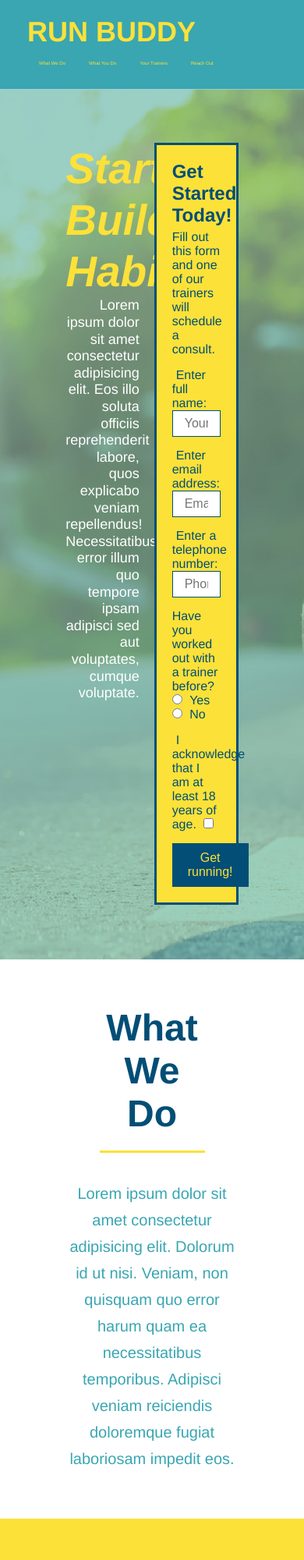
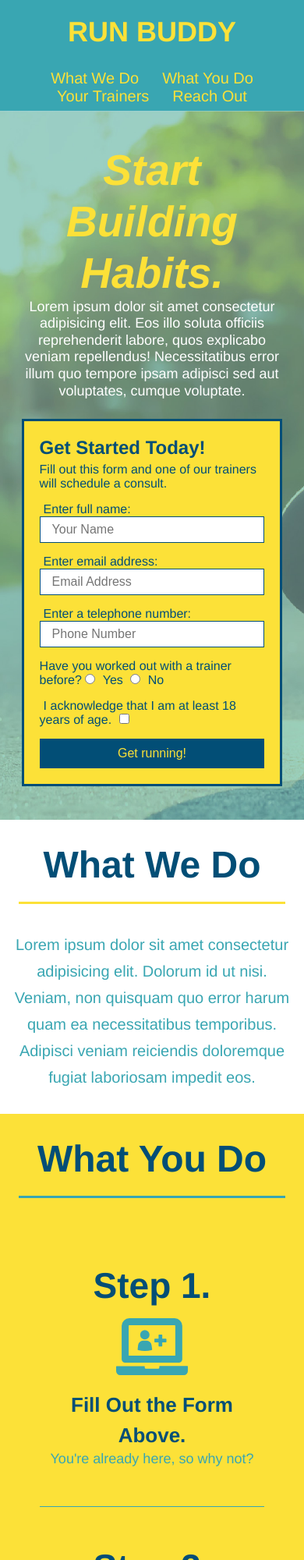
Before and after one commit to PatrickLQuirk/run-buddy, a plain HTML site: page index.html in a window 390 px wide. Shown: the top 2000 px of the page at 78% size. Drawn offline with Linux system fonts and the light colour scheme.

Commit message:
made site mobile-friendly

```diff
--- a/assets/css/style.css
+++ b/assets/css/style.css
@@ -344,21 +344,108 @@ section {
 
 /* MEDIA QUERY FOR SMALLER DESKTOP SCREENS AND SMALLER */
 @media screen and (max-width: 980px) {
-    header h1 a {
+    header {
+        padding-bottom: 0;
+        justify-content: center;
+    }
 
+    header h1 {
+        width: 100%;
+        text-align: center;
+    }
+
+    header nav ul {
+        margin-top: 20px;
+        width: 100%;
+        justify-content: center;
+    }
+
+    header nav ul li a {
+        font-size: 20px;
+    }
+
+    footer h2, footer div {
+        text-align: center;
+        width: 100%;
+    }
+
+    .hero-cta, .hero-form {
+        width: 100%;
+    }
+
+    .hero-cta {
+        text-align: center;
+    }
+
+    .section-title {
+        width: 80%;
+    }
+
+    .trainer {
+        flex: 0 70%;
+    }
+
+    .contact-info iframe {
+        flex: 1 100%;
     }
 }
 
 /* MEDIA QUERY FOR TABLETS AND SMALLER */
 @media screen and (max-width: 768px) {
-    header h1 {
+    section {
+       padding: 30px 15px;
+    }
 
+    .step h3 {
+        flex: 1 100%;
+        text-align: center;
+    }
+
+    .step-info {
+        flex: 2 100%;
+        text-align: center;
+        justify-content: center;
+    }
+
+    .step-img {
+        flex: 0 32%;
+        margin-right: 0;
+        margin-top: 15px;
+        margin-bottom: 15px;
+    }
+
+    .step-text {
+        flex: 100%;
     }
 }
 
 /* MEDIA QUERY FOR MOBILE PHONES AND SMALLER */
 @media screen and (max-width:575px) {
-    header h1 {
+    .hero-form button {
+        width: 100%;
+    }
 
+    .section-title {
+        width: 95%;
+    }
+
+    .intro p {
+        width: 100%;
+    }
+
+    .trainer {
+        flex: 0 100%;
+    }
+
+    .contact-info {
+        text-align: center;
+    }
+
+    .contact-info > * {
+        flex: 0 100%;
+    }
+
+    .contact-form {
+        order: 3;
     }
 }
```
